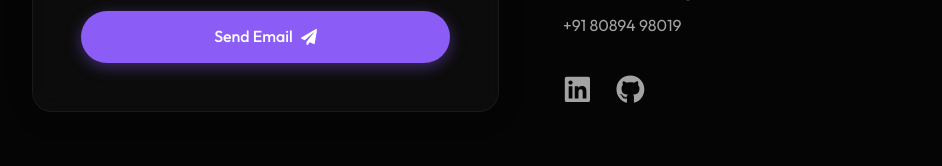
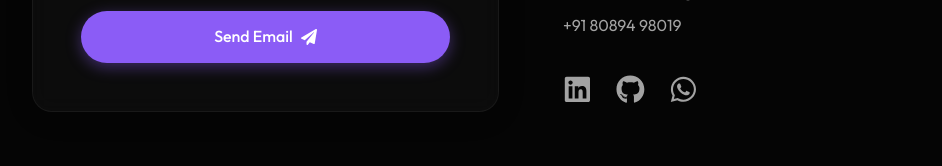
Before and after one commit to vvronline/portfolio, a React (Vite) app: page / in a window 1280 px wide. Shown: the part 3622-3788 px from the top of the page, without its empty margins (158-1100 px from the left). Built offline with nearby package versions, Linux system fonts and the light colour scheme.

Commit message:
feat: add whatsapp link to contact section

```diff
--- a/src/sections/Contact.jsx
+++ b/src/sections/Contact.jsx
@@ -1,6 +1,6 @@
 import React from 'react';
 import './Contact.css';
-import { FaPaperPlane, FaLinkedin, FaGithub, FaTwitter } from 'react-icons/fa';
+import { FaPaperPlane, FaLinkedin, FaGithub, FaTwitter, FaWhatsapp } from 'react-icons/fa';
 
 const Contact = () => {
     return (
@@ -34,6 +34,7 @@ const Contact = () => {
                         <div className="social-links">
                             <a href="https://www.linkedin.com/in/vr-vishnu/" className="social-icon" target="_blank" rel="noopener noreferrer"><FaLinkedin /></a>
                             <a href="https://github.com/vvronline" className="social-icon" target="_blank" rel="noopener noreferrer"><FaGithub /></a>
+                            <a href="https://wa.me/918089498019" className="social-icon" target="_blank" rel="noopener noreferrer"><FaWhatsapp /></a>
                         </div>
                     </div>
                 </div>
```
